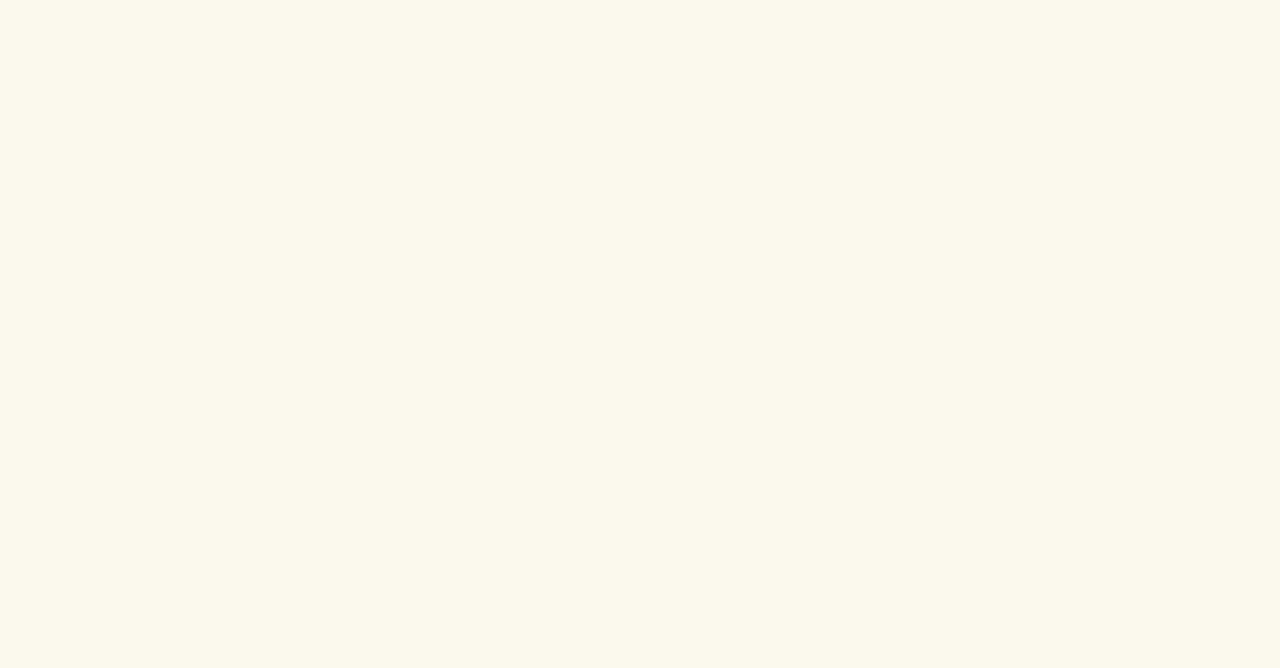
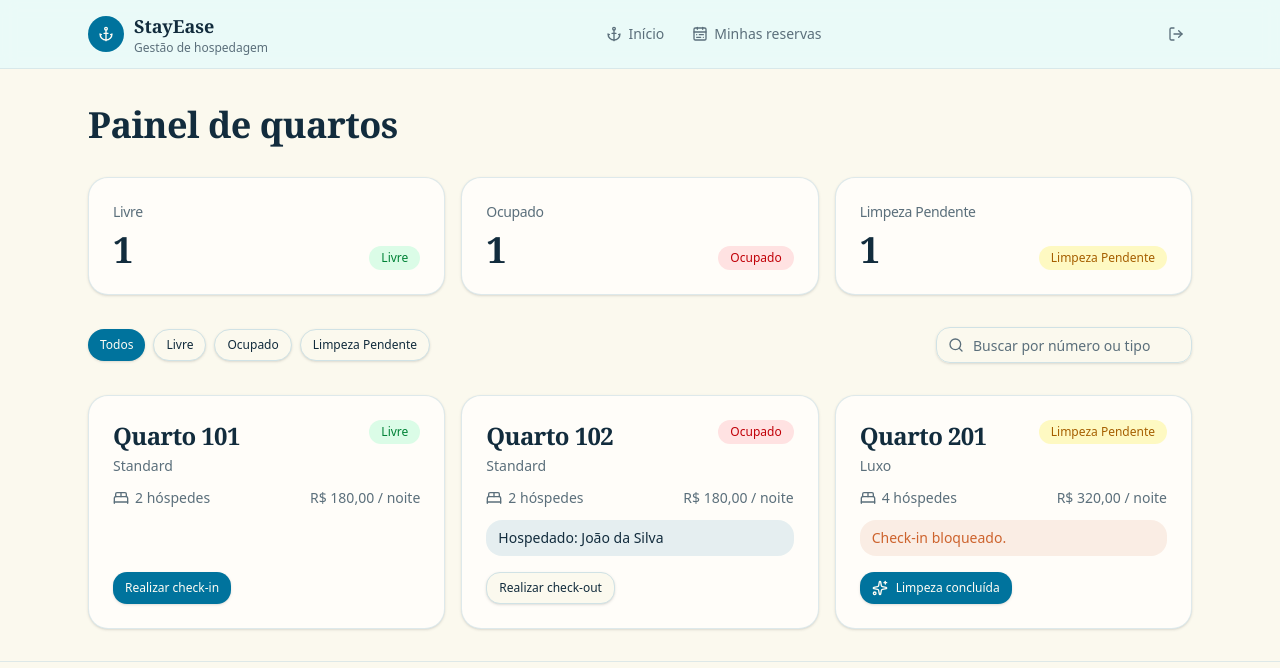
Before and after one commit to YuriDavid1/StayEase, a React (Vite) app in the folder stayease.app/: page /homeAdm in a window 1280 px wide. Before the commit this address had no page. Shown: the top 668 px of the page. Built offline with nearby package versions, Linux system fonts and the light colour scheme.

Commit message:
Home adm
Foi implementado a parte gráfica para a home do administrador. Para a integração com back, será necessário algumas alterações e retirada de mocks

```diff
--- a/stayease.app/src/App.jsx
+++ b/stayease.app/src/App.jsx
@@ -1,8 +1,10 @@
 import { BrowserRouter, Routes, Route } from "react-router-dom";
 
+import Login from "./pages/login";
+
 {/*adm*/}
-import Login from "./pages/login";
 import RoomsPage from "./pages/adm/RoomsPage";
+import HomeADM from "./pages/adm/homeADM";
 
 {/*usuario*/}
 import UserPage from "./pages/user/userPage";
@@ -26,7 +28,9 @@ function App() {
         {/* Com layout */}
         <Route element={<Layout />}>
           {/*ADM */}
+          <Route path="/homeAdm" element={<HomeADM />} />
           <Route path="/quartos" element={<RoomsPage />} />
+
 
           {/*Usuario */}
           <Route path="/user" element={<UserPage />} />
--- /dev/null
+++ b/stayease.app/src/pages/adm/homeADM.jsx
@@ -0,0 +1,243 @@
+import { BedDouble, Search, Sparkles } from "lucide-react";
+
+import { Button } from "../../components/ui/button";
+
+import {
+  Card,
+  CardContent,
+  CardHeader,
+  CardTitle,
+} from "../../components/ui/card";
+
+import { Input } from "../../components/ui/input";
+
+function homeADM() {
+  const quartos = [ //retirar mocks para integração com back
+    {
+      id: 1,
+      numero: "101",
+      tipo: "Standard",
+      capacidade: 2,
+      diaria: 180,
+      status: "Livre",
+    },
+    {
+      id: 2,
+      numero: "102",
+      tipo: "Standard",
+      capacidade: 2,
+      diaria: 180,
+      status: "Ocupado",
+    },
+    {
+      id: 3,
+      numero: "201",
+      tipo: "Luxo",
+      capacidade: 4,
+      diaria: 320,
+      status: "Limpeza Pendente",
+    },
+  ];
+
+  const filtros = [
+    "Todos",
+    "Livre",
+    "Ocupado",
+    "Limpeza Pendente",
+  ];
+
+  return (
+    <div className="space-y-8">
+
+      {/* Título */}
+      <section>
+        <h1 className="mt-1 text-3xl font-semibold text-foreground sm:text-4xl">
+          Painel de quartos
+        </h1>
+
+      </section>
+
+      {/* Resumo dos quartos */}
+      <section className="grid gap-4 sm:grid-cols-3">
+
+        <Card className="border-border/70">
+          <CardHeader className="pb-2">
+            <CardTitle className="text-sm font-medium text-muted-foreground">
+              Livre
+            </CardTitle>
+          </CardHeader>
+
+          <CardContent className="flex items-end justify-between">
+            <span className="font-display text-4xl font-semibold text-foreground">
+              1
+            </span>
+
+            <span className="rounded-full bg-green-100 px-3 py-1 text-xs font-medium text-green-700">
+              Livre
+            </span>
+          </CardContent>
+        </Card>
+
+        <Card className="border-border/70">
+          <CardHeader className="pb-2">
+            <CardTitle className="text-sm font-medium text-muted-foreground">
+              Ocupado
+            </CardTitle>
+          </CardHeader>
+
+          <CardContent className="flex items-end justify-between">
+            <span className="font-display text-4xl font-semibold text-foreground">
+              1
+            </span>
+
+            <span className="rounded-full bg-red-100 px-3 py-1 text-xs font-medium text-red-700">
+              Ocupado
+            </span>
+          </CardContent>
+        </Card>
+
+        <Card className="border-border/70">
+          <CardHeader className="pb-2">
+            <CardTitle className="text-sm font-medium text-muted-foreground">
+              Limpeza Pendente
+            </CardTitle>
+          </CardHeader>
+
+          <CardContent className="flex items-end justify-between">
+            <span className="font-display text-4xl font-semibold text-foreground">
+              1
+            </span>
+
+            <span className="rounded-full bg-yellow-100 px-3 py-1 text-xs font-medium text-yellow-700">
+              Limpeza Pendente
+            </span>
+          </CardContent>
+        </Card>
+
+      </section>
+
+      {/* Filtros e busca */}
+      <section className="flex flex-col gap-3 sm:flex-row sm:items-center sm:justify-between">
+
+        <div className="flex flex-wrap gap-2">
+          {filtros.map((filtro) => (
+            <Button
+              key={filtro}
+              size="sm"
+              variant={filtro === "Todos" ? "default" : "outline"}
+              className="rounded-full"
+            >
+              {filtro}
+            </Button>
+          ))}
+        </div>
+
+        <div className="relative sm:w-64">
+          <Search className="pointer-events-none absolute left-3 top-1/2 h-4 w-4 -translate-y-1/2 text-muted-foreground" />
+
+          <Input
+            placeholder="Buscar por número ou tipo"
+            className="pl-9"
+            aria-label="Buscar quarto"
+          />
+        </div>
+
+      </section>
+
+      {/* Lista de quartos */}
+      <section className="grid gap-4 sm:grid-cols-2 lg:grid-cols-3">
+
+        {quartos.map((quarto) => (
+          <Card
+            key={quarto.id}
+            className="flex flex-col border-border/70"
+          >
+
+            <CardHeader className="pb-3">
+              <div className="flex items-start justify-between gap-2">
+
+                <div>
+                  <CardTitle className="font-display text-2xl">
+                    Quarto {quarto.numero}
+                  </CardTitle>
+
+                  <p className="mt-1 text-sm text-muted-foreground">
+                    {quarto.tipo}
+                  </p>
+                </div>
+
+                <span
+                  className={`
+                    rounded-full px-3 py-1 text-xs font-medium
+                    ${
+                      quarto.status === "Livre"
+                        ? "bg-green-100 text-green-700"
+                        : quarto.status === "Ocupado"
+                        ? "bg-red-100 text-red-700"
+                        : "bg-yellow-100 text-yellow-700"
+                    }
+                  `}
+                >
+                  {quarto.status}
+                </span>
+
+              </div>
+            </CardHeader>
+
+            <CardContent className="flex flex-1 flex-col gap-3">
+
+              <div className="flex items-center justify-between text-sm text-muted-foreground">
+
+                <span className="inline-flex items-center gap-1.5">
+                  <BedDouble className="h-4 w-4" />
+                  {quarto.capacidade} hóspedes
+                </span>
+
+                <span>
+                  R$ {quarto.diaria},00 / noite
+                </span>
+
+              </div>
+
+              {quarto.status === "Ocupado" && (
+                <p className="rounded-lg bg-oceano/10 px-3 py-2 text-sm text-foreground">
+                  Hospedado: João da Silva
+                </p>
+              )}
+
+              {quarto.status === "Limpeza Pendente" && (
+                <p className="rounded-lg bg-coral/10 px-3 py-2 text-sm text-coral">
+                  Check-in bloqueado.
+                </p>
+              )}
+
+              <div className="mt-auto flex flex-wrap gap-2 pt-1">
+
+                {quarto.status === "Limpeza Pendente" ? (
+                  <Button size="sm">
+                    <Sparkles className="h-4 w-4" />
+                    Limpeza concluída
+                  </Button>
+                ) : quarto.status === "Ocupado" ? (
+                  <Button size="sm" variant="outline">
+                    Realizar check-out
+                  </Button>
+                ) : (
+                  <Button size="sm">
+                    Realizar check-in
+                  </Button>
+                )}
+
+              </div>
+
+            </CardContent>
+          </Card>
+        ))}
+
+      </section>
+
+    </div>
+  );
+}
+
+export default homeADM;
```
